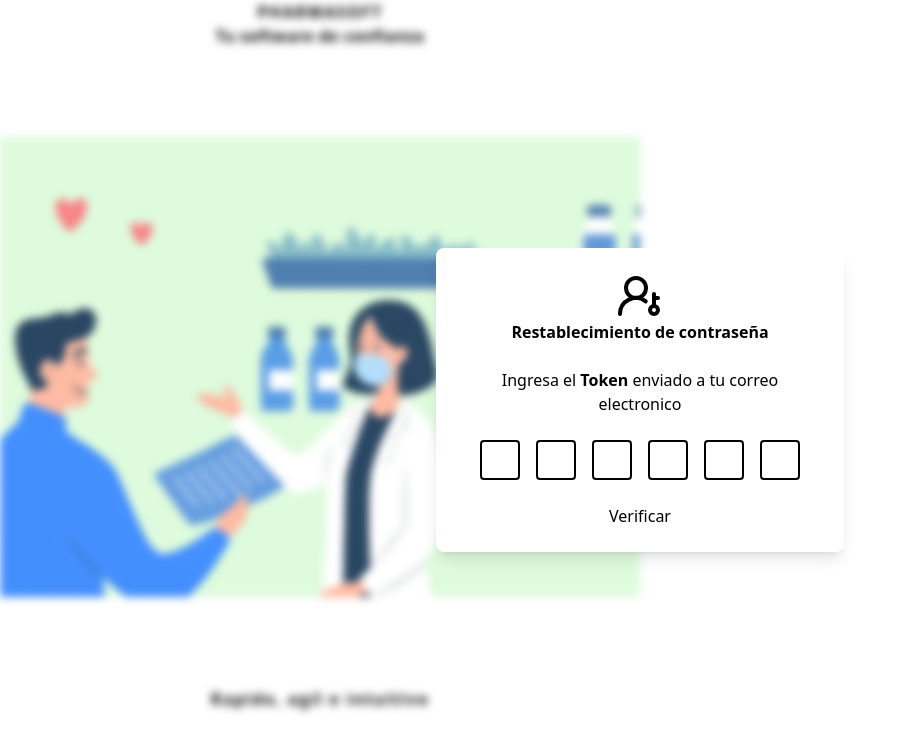
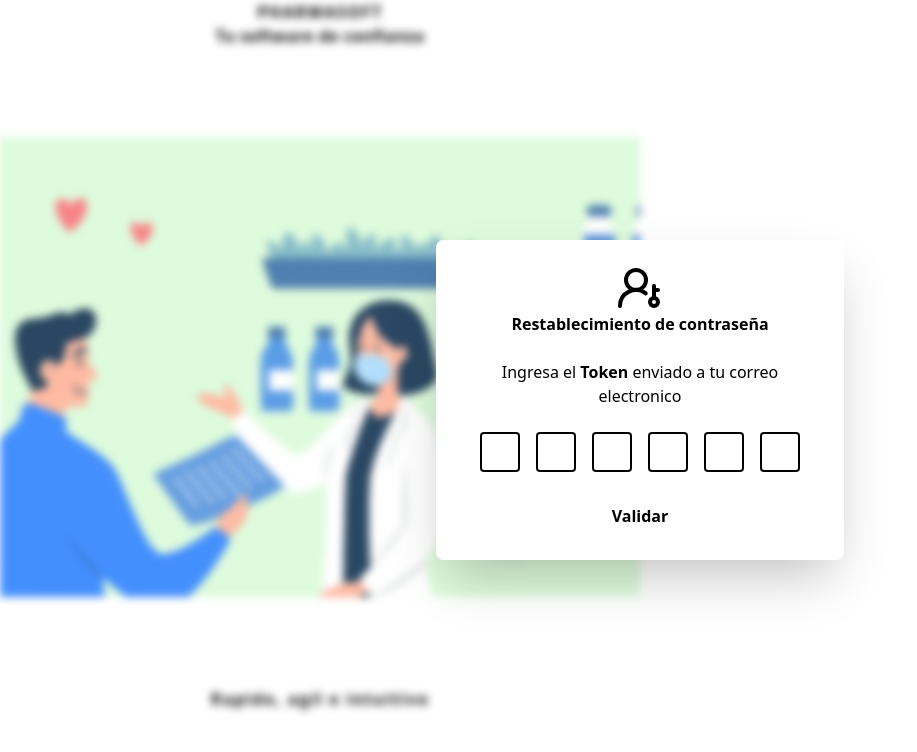
Before and after one commit to CJCPDev/proyecto-formativo-pharmasoft-sena, a React (Vite) app in the folder frontend/sena-pharmasoft/: page /reset-password in a window 1280 px wide. Shown: the top 752 px of the page, without its empty margins (0-917 px from the left). Built offline with nearby package versions, Linux system fonts and the light colour scheme; the HTML template or start-up script is replaced by a standard one.

Commit message:
feat: actualizacion

```diff
--- /dev/null
+++ b/frontend/sena-pharmasoft/src/features/auth/components/ForgotPasswordForm.jsx
@@ -0,0 +1,41 @@
+import Input from "@/shared/components/Input";
+import Button from '@/shared/components/Button'
+import { LockKeyhole } from "lucide-react";
+import { Link } from "react-router-dom";
+
+
+export default function ForgotPasswordForm(){
+
+
+    return(
+        <div className="absolute inset-0 flex items-center justify-center z-10">
+            <div className="bg-white w-102 p-6 rounded-lg shadow-2xl">
+                <form >
+                    <div className="grid text-main justify-items-center text-main">
+                        <LockKeyhole className="flex items-center h-12 w-12 stroke-brand-hover"/>
+                        <h1 className="text-brand-hover font-extrabold text-general-title">Recuperar contraseña</h1>
+                        <p className="text-secondary text-info-general text-center font-semibold py-6">Por favor ingrese el correo electrónico registrado para restablecer la contraseña.</p>
+                    </div>
+                    <div className="grid justify-items-center gap-6">
+                        <Input
+                        type='email'
+                        placeholder='Correo electronico'
+
+                        />
+                        <Link
+                        to = '/reset-password'
+                        className="bg-brand-soft"
+                        >Recuperar</Link>
+{/*                         <Button
+                        variant = 'secondary'
+                        size = 'md'
+                        type='submit'
+                        >
+                            Enviar token
+                        </Button> */}
+                    </div>
+                </form>
+            </div>
+        </div>
+    )
+}
--- a/frontend/sena-pharmasoft/src/features/auth/components/LoginForm.jsx
+++ b/frontend/sena-pharmasoft/src/features/auth/components/LoginForm.jsx
@@ -12,7 +12,7 @@ export default function LoginForm(){
             px-6 py-12
             grid grid-cols-1 gap-6
             bg-white
-            dark:bg-brand-soft/40
+            shadow-2xl
             ring-1
             ring-brand-soft/80
             rounded-xl
--- /dev/null
+++ b/frontend/sena-pharmasoft/src/features/auth/components/ResetPasswordForm.jsx
@@ -0,0 +1,46 @@
+import { UserRoundKey } from "lucide-react";
+import { useNavigate } from "react-router-dom";
+import TokenValidation from "./TokenValidation";
+import Button from "../../../shared/components/Button";
+import Loading from "../../../shared/components/Loading";
+
+
+
+export default function ResetPasswordForm(){
+
+
+    const navigate = useNavigate();
+
+
+    const handleClick = ()=> {
+        setTimeout(() => {
+            navigate('/validation')
+        }, 100)
+        }
+
+    return(
+        <div className="absolute inset-0 flex items-center justify-center z-10">
+
+                <div className="bg-white w-102 p-6 rounded-lg shadow-2xl">
+                    <form >
+                        <div className="grid text-main justify-items-center text-main">
+                            <UserRoundKey className="flex items-center h-12 w-12 stroke-brand-hover"/>
+                            <h1 className="text-brand-hover font-extrabold text-info-general">Restablecimiento de contraseña</h1>
+                            <p className="text-secondary text-info-general text-center font-light py-6">Ingresa el <strong className="font-bold">Token</strong> enviado a tu correo electronico</p>
+                        </div>
+                        <div className="grid justify-items-center gap-6">
+                            <TokenValidation/>
+                            <Button
+                            variant = 'secondary'
+                            size = 'md'
+                            onClick={handleClick}
+                            >
+                                Validar
+                            </Button>
+                        </div>
+                    </form>
+                </div>
+
+        </div>
+    )
+}
--- a/frontend/sena-pharmasoft/src/features/auth/pages/ResetPasswordPage.jsx
+++ b/frontend/sena-pharmasoft/src/features/auth/pages/ResetPasswordPage.jsx
@@ -1,38 +1,13 @@
-import Input from "@/shared/components/Input";
-import Button from '@/shared/components/Button'
-import { UserRoundKey } from "lucide-react";
-import { Link } from "react-router-dom";
-import TokenValidation from "../components/TokenValidation";
+import ResetPasswordForm from "../components/ResetPasswordForm";
+
 
 export default function ResetPasswordPage(){
 
 
+
     return(
-        <div className="absolute inset-0 flex items-center justify-center z-10">
-            <div className="bg-white w-102 p-6 rounded-lg shadow-lg">
-                <form >
-                    <div className="grid text-main justify-items-center text-main">
-                        <UserRoundKey className="flex items-center h-12 w-12 stroke-brand-hover"/>
-                        <h1 className="text-brand-hover font-extrabold text-info-general">Restablecimiento de contraseña</h1>
-                        <p className="text-secondary text-info-general text-center font-light py-6">Ingresa el <strong className="font-bold">Token</strong> enviado a tu correo electronico</p>
-                    </div>
-                    <div className="grid justify-items-center gap-6">
-                        <TokenValidation/>
-
-                        <Link
-                        to = '/reset-password'
-                        className="bg-brand-soft"
-                        >Verificar</Link>
-{/*                         <Button
-                        variant = 'secondary'
-                        size = 'md'
-                        type='submit'
-                        >
-                            Validar
-                        </Button> */}
-                    </div>
-                </form>
-            </div>
+        <div >
+            <ResetPasswordForm/>
         </div>
     )
 }
--- /dev/null
+++ b/frontend/sena-pharmasoft/src/features/auth/pages/ValidationResetPassword.jsx
@@ -0,0 +1,10 @@
+import LoginForm from "../components/LoginForm"
+
+export default function ValidationResetPassword(){
+
+    return(
+        <div>
+            <LoginForm/>
+        </div>
+    )
+}
--- /dev/null
+++ b/frontend/sena-pharmasoft/src/shared/components/Loading.jsx
@@ -0,0 +1,17 @@
+import { Loader } from "lucide-react"
+import { useNavigate } from "react-router-dom";
+
+export default function Loading(){
+
+     const navigate = useNavigate();
+
+        setTimeout(() => {
+            navigate('/validationPassword')
+        }, 2000)
+
+    return(
+        <div className="absolute">
+                <Loader className="flex items-center h-24 w-24 stroke-brand-hover/50 animate-spin [animation-duration:3s]"/>
+        </div>
+    )
+}
--- a/frontend/sena-pharmasoft/src/shared/layout/AuthLayout.jsx
+++ b/frontend/sena-pharmasoft/src/shared/layout/AuthLayout.jsx
@@ -6,7 +6,9 @@ export default function AuthLayout (){
 
     const blurPages = [
         '/forgot-password',
-        '/reset-password'
+        '/reset-password',
+        '/validation'
+
     ]
 
     const location = useLocation();
@@ -16,7 +18,7 @@ export default function AuthLayout (){
         <div className="h-screen grid grid-cols-2 font-main">
             <div className={`grid h-full w-full bg-brand-soft
             ${
-                isblur ? 'blur-xs scale-100' : ''
+                isblur ? 'blur-xs scale-100 pointer-events-none select-none' : ''
             }
             `}>
                 <section className="text-center">
--- a/frontend/sena-pharmasoft/src/shared/layout/Navbar.jsx
+++ b/frontend/sena-pharmasoft/src/shared/layout/Navbar.jsx
@@ -1,10 +1,18 @@
 import { Search, User } from "lucide-react";
 import { Link } from "react-router-dom";
 import { useState } from "react";
+import { useNavigate } from "react-router-dom";
 
 
 const Navbar = ({variant = "solid"}) => {
     const [isOpen, setIsOpen] = useState(false);
+     const navigate = useNavigate();
+
+    const handleClick = ()=> {
+        setTimeout(() => {
+            navigate('/login')
+        }, 100)
+        }
 
   return (
     <nav className=
@@ -95,7 +103,7 @@ const Navbar = ({variant = "solid"}) => {
                   <ul className="py-2 text-sm">
                     <li>
                       <Link
-                        to="/login"
+                        to="/perfil"
                         className="block px-4 py-2 hover:bg-surface transition"
                         onClick={() => setIsOpen(false)}
                       >
@@ -105,10 +113,7 @@ const Navbar = ({variant = "solid"}) => {
                     <li>
                       <button
                         className="w-full text-left px-4 py-2 hover:bg-surface transition"
-                        onClick={() => {
-                          setIsOpen(false);
-                          console.log("Cerrar sesión");
-                        }}
+                        onClick={handleClick}
                       >
                         Cerrar sesión
                       </button>
```
Also changed, not shown: frontend/sena-pharmasoft/src/app/router/router.jsx (+14 -4 lines), frontend/sena-pharmasoft/src/features/auth/pages/ForgotPasswordPage.jsx (+2 -31 lines).
